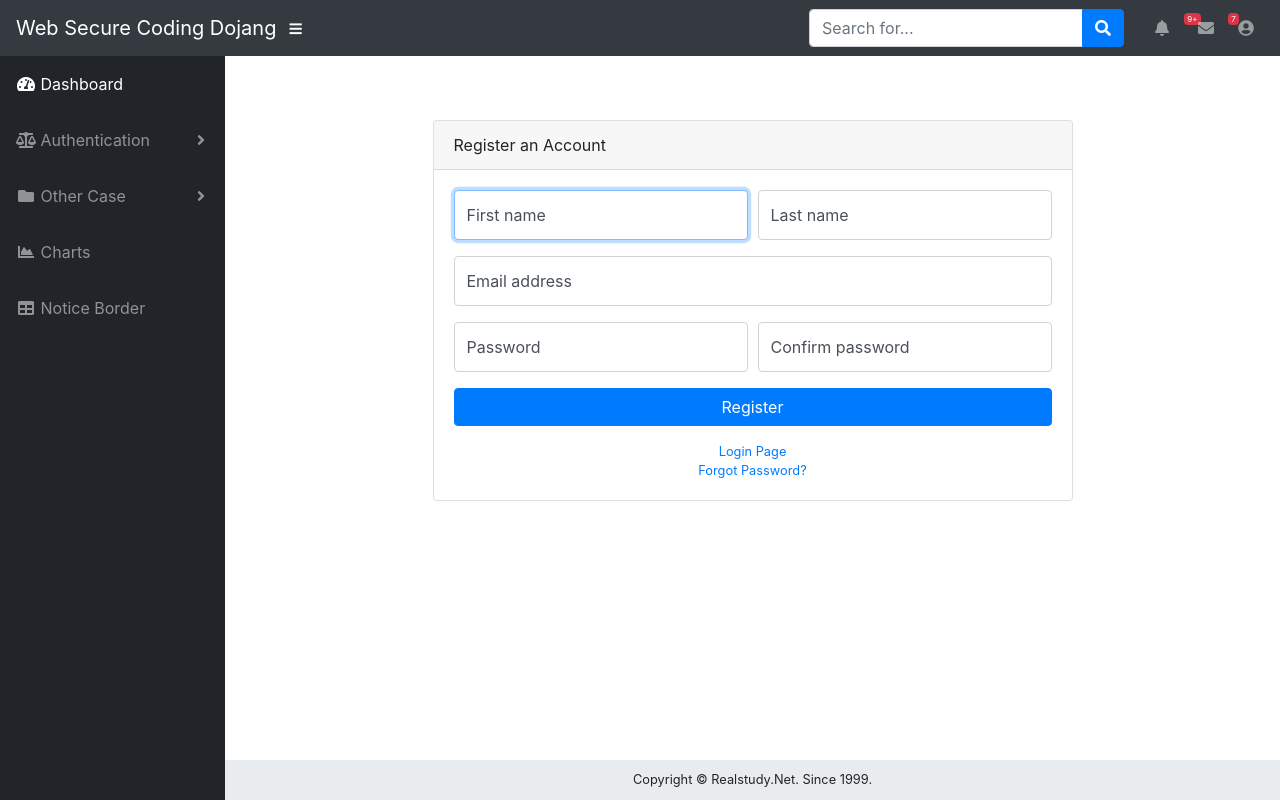
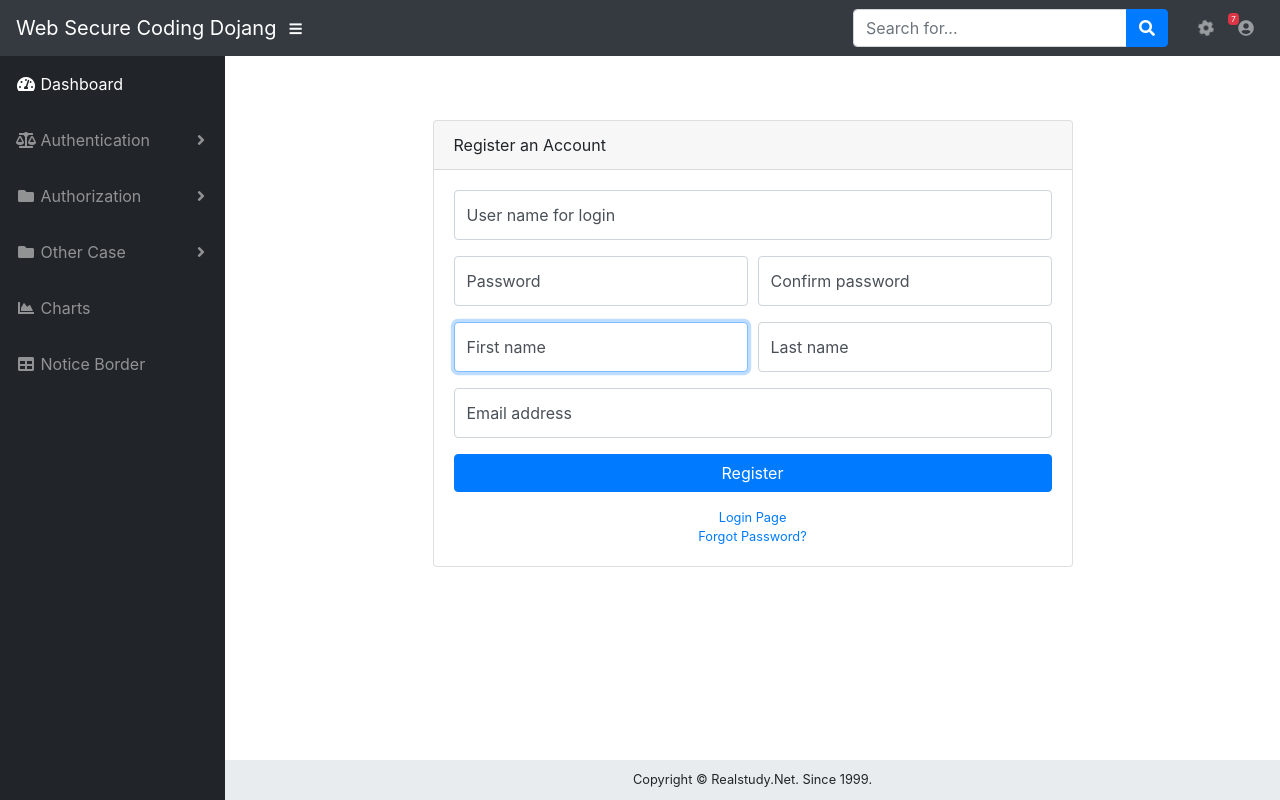
Before and after one commit to nockchun/WebSecureCodingDojang, a Flask app: page /register in a window 1280 px wide. Run offline with Flask 2, Linux system fonts and the light colour scheme; some libraries are stand-ins or nearby versions.

Commit message:
[ADD] login function

```diff
--- a/app/appcontext.py
+++ b/app/appcontext.py
@@ -10,8 +10,10 @@ def create_app():
 	from .home import home
 	from .authentication import authentication
 	from .other import other
+	from .authorization import authorization
 	app.register_blueprint(home)
 	app.register_blueprint(authentication)
+	app.register_blueprint(authorization)
 	app.register_blueprint(other)
 
 	return app
@@ -31,13 +33,20 @@ db = create_db()
 
 class User(db.Model):
 	id = db.Column(db.Integer, primary_key=True)
-	username = db.Column(db.String(80), unique=True, nullable=False)
-	email = db.Column(db.String(120), unique=True, nullable=False)
+	username = db.Column(db.String(80), nullable=False)
+	password = db.Column(db.String(80), nullable=False)
+	email = db.Column(db.String(120))
+	firstname = db.Column(db.String(80))
+	lastname = db.Column(db.String(80))
 
-	def __init__(self, id, username, email):
-		self.id = id
+
+	def __init__(self, username, password, email, firstname, lastname):
 		self.username = username
+		self.password = password
 		self.email = email
+		self.firstname = firstname
+		self.lastname = lastname
 
 	def __repr__(self):
-		return "<User %r>" % self.username
+		return "[User > id:{}, pass:{}, email:{}, first:{}, last:{}]" \
+			.format(self.username, self.password, self.email, self.firstname, self.lastname)
--- a/app/authentication.py
+++ b/app/authentication.py
@@ -1,40 +1,86 @@
 #-*- encoding: utf-8 -*-
-from flask import Flask, Blueprint, current_app, render_template, jsonify
+from flask import Flask, Blueprint, current_app, render_template, jsonify, request, redirect, make_response
+from wtforms import Form, BooleanField, StringField, PasswordField, validators
 from app import appcontext as ctx
 
 authentication = Blueprint("authentication", __name__, template_folder='templates')
 
+# Login ----------------------------------------------------------------------------
 @authentication.route('/login', methods=['GET'])
 def login():
 	# current_app.logger.info('Resource requested: %s', ('welcome'))
 	salutation = 'Thank for using flask-fundamentum!'
 	return render_template("login.html", msg=salutation)
 
+class LoginForm(Form):
+	inputUsername = StringField("inputUsername")
+	inputPassword = StringField("inputPassword")
+	confirmPassword = StringField("confirmPassword")
+	firstName = StringField("firstName")
+	lastName = StringField("lastName")
+	inputEmail = StringField("inputEmail")
+
+@authentication.route('/login_do', methods=['POST'])
+def loginDo():
+	form = LoginForm(request.form)
+
+	### vulnerable
+	sql = """
+		SELECT *
+		  FROM user
+		 WHERE username = '{}'
+		   AND password = '{}'
+	""".format(form.inputUsername.data, form.inputPassword.data)
+	result = ctx.db.engine.execute(sql).fetchall()
+
+	if (len(result) > 0):
+		resp = make_response(render_template("myinfo.html"))
+		resp.set_cookie("sc_u", form.inputUsername.data)
+		return resp
+	return render_template("login.html")
+
+# Regist Member --------------------------------------------------------------------
 @authentication.route('/register', methods=['GET'])
 def register():
-	# current_app.logger.info('Resource requested: %s', ('welcome'))
-	salutation = 'Thank for using flask-fundamentum!'
-	return render_template("register.html", msg=salutation)
+	return render_template("register.html")
 
+class RegistMemberForm(Form):
+	inputUsername = StringField("inputUsername")
+	inputPassword = StringField("inputPassword")
+	confirmPassword = StringField("confirmPassword")
+	firstName = StringField("firstName")
+	lastName = StringField("lastName")
+	inputEmail = StringField("inputEmail")
+
+@authentication.route('/register_do_add', methods=['POST'])
+def registerDoAdd():
+	form = RegistMemberForm(request.form)
+
+	### vulnerable
+	sql = """
+		INSERT INTO user(username, password, email, firstname, lastname)
+		VALUES ('{}', '{}', '{}', '{}', '{}')
+	""".format(form.inputUsername.data, form.inputPassword.data, form.inputEmail.data, form.firstName.data, form.lastName.data)
+	ctx.db.engine.execute(sql)
+
+	### not vulnerable
+	# newUser = ctx.User(form.inputUsername.data, form.inputPassword.data, form.inputEmail.data, form.firstName.data, form.lastName.data)
+	# ctx.db.session.add(newUser)
+	# ctx.db.session.commit()
+	# current_app.logger.info('New User Added: %s', (newUser))
+
+	return render_template("login.html")
+
+# Forgot Password ------------------------------------------------------------------
 @authentication.route('/forgot-password', methods=['GET'])
 def forgot_password():
 	# current_app.logger.info('Resource requested: %s', ('welcome'))
 	salutation = 'Thank for using flask-fundamentum!'
 	return render_template("forgot-password.html", msg=salutation)
 
+# Logout ---------------------------------------------------------------------------
 @authentication.route('/logout', methods=['GET'])
 def logout():
 	# current_app.logger.info('Resource requested: %s', ('welcome'))
 	salutation = 'Thank for using flask-fundamentum!'
 	return render_template("dashboard.html", msg=salutation)
-
-@authentication.before_request
-def before_request():
-	user1 = ctx.User.query.all()
-	print(user1)
-	print("authentication before_request....!")
-
-@authentication.after_request
-def after_request(response):
-	print("authentication after_request....!")
-	return response
--- a/app/templates/home.html
+++ b/app/templates/home.html
@@ -50,24 +50,12 @@
       <!-- Navbar -->
       <ul class="navbar-nav ml-auto ml-md-0">
         <li class="nav-item dropdown no-arrow mx-1">
-          <a class="nav-link dropdown-toggle" href="#" id="alertsDropdown" role="button" data-toggle="dropdown" aria-haspopup="true" aria-expanded="false">
-            <i class="fas fa-bell fa-fw"></i>
-            <span class="badge badge-danger">9+</span>
-          </a>
-          <div class="dropdown-menu dropdown-menu-right" aria-labelledby="alertsDropdown">
-            <a class="dropdown-item" href="#">Action</a>
-            <a class="dropdown-item" href="#">Another action</a>
-            <div class="dropdown-divider"></div>
-            <a class="dropdown-item" href="#">Something else here</a>
-          </div>
-        </li>
-        <li class="nav-item dropdown no-arrow mx-1">
           <a class="nav-link dropdown-toggle" href="#" id="messagesDropdown" role="button" data-toggle="dropdown" aria-haspopup="true" aria-expanded="false">
-            <i class="fas fa-envelope fa-fw"></i>
+            <i class="fa fa-cog fa-spin fa-fw"></i>
             <span class="badge badge-danger">7</span>
           </a>
           <div class="dropdown-menu dropdown-menu-right" aria-labelledby="messagesDropdown">
-            <a class="dropdown-item" href="#">Action</a>
+            <a class="dropdown-item" href="/other/init_db">Init Database</a>
             <a class="dropdown-item" href="#">Another action</a>
             <div class="dropdown-divider"></div>
             <a class="dropdown-item" href="#">Something else here</a>
@@ -111,6 +99,16 @@
             <div class="dropdown-divider"></div>
             <h6 class="dropdown-header">Direct URL:</h6>
             <a class="dropdown-item" href="/error">Error Page</a>
+          </div>
+        </li>
+        <li class="nav-item dropdown">
+          <a class="nav-link dropdown-toggle" href="#" id="pagesDropdown" role="button" data-toggle="dropdown" aria-haspopup="true" aria-expanded="false">
+            <i class="fas fa-fw fa-folder"></i>
+            <span>Authorization</span>
+          </a>
+          <div class="dropdown-menu" aria-labelledby="pagesDropdown">
+            <h6 class="dropdown-header">Member Pages:</h6>
+            <a class="dropdown-item small" href="/authorization/myinfo">My Info</a>
           </div>
         </li>
         <li class="nav-item dropdown">
--- a/app/templates/register.html
+++ b/app/templates/register.html
@@ -5,18 +5,40 @@
   <div class="card card-register mx-auto mt-5">
     <div class="card-header">Register an Account</div>
     <div class="card-body">
-      <form>
+      <form action="/register_do_add" method="POST">
+        <div class="form-group">
+          <div class="form-label-group">
+            <input type="text" id="inputUsername" name="inputUsername" class="form-control" placeholder="User name" required="required">
+            <label for="inputUsername">User name for login</label>
+          </div>
+        </div>
         <div class="form-group">
           <div class="form-row">
             <div class="col-md-6">
               <div class="form-label-group">
-                <input type="text" id="firstName" class="form-control" placeholder="First name" required="required" autofocus="autofocus">
+                <input type="password" id="inputPassword" name="inputPassword" class="form-control" placeholder="Password" required="required">
+                <label for="inputPassword">Password</label>
+              </div>
+            </div>
+            <div class="col-md-6">
+              <div class="form-label-group">
+                <input type="password" id="confirmPassword" name="confirmPassword" class="form-control" placeholder="Confirm password" required="required">
+                <label for="confirmPassword">Confirm password</label>
+              </div>
+            </div>
+          </div>
+        </div>
+        <div class="form-group">
+          <div class="form-row">
+            <div class="col-md-6">
+              <div class="form-label-group">
+                <input type="text" id="firstName" name="firstName" class="form-control" placeholder="First name" required="required" autofocus="autofocus">
                 <label for="firstName">First name</label>
               </div>
             </div>
             <div class="col-md-6">
               <div class="form-label-group">
-                <input type="text" id="lastName" class="form-control" placeholder="Last name" required="required">
+                <input type="text" id="lastName" name="lastName" class="form-control" placeholder="Last name" required="required">
                 <label for="lastName">Last name</label>
               </div>
             </div>
@@ -24,27 +46,11 @@
         </div>
         <div class="form-group">
           <div class="form-label-group">
-            <input type="email" id="inputEmail" class="form-control" placeholder="Email address" required="required">
+            <input type="email" id="inputEmail" name="inputEmail" class="form-control" placeholder="Email address" required="required">
             <label for="inputEmail">Email address</label>
           </div>
         </div>
-        <div class="form-group">
-          <div class="form-row">
-            <div class="col-md-6">
-              <div class="form-label-group">
-                <input type="password" id="inputPassword" class="form-control" placeholder="Password" required="required">
-                <label for="inputPassword">Password</label>
-              </div>
-            </div>
-            <div class="col-md-6">
-              <div class="form-label-group">
-                <input type="password" id="confirmPassword" class="form-control" placeholder="Confirm password" required="required">
-                <label for="confirmPassword">Confirm password</label>
-              </div>
-            </div>
-          </div>
-        </div>
-        <a class="btn btn-primary btn-block" href="login.html">Register</a>
+        <button type="submit" class="btn btn-primary btn-block">Register</button>
       </form>
       <div class="text-center">
         <a class="d-block small mt-3" href="/login">Login Page</a>
```
Also changed, not shown: app/authorization.py (added, +28 -0 lines), app/other.py (+10 -4 lines), app/templates/login.html (+5 -5 lines), app/templates/myinfo.html (added, +49 -0 lines).
